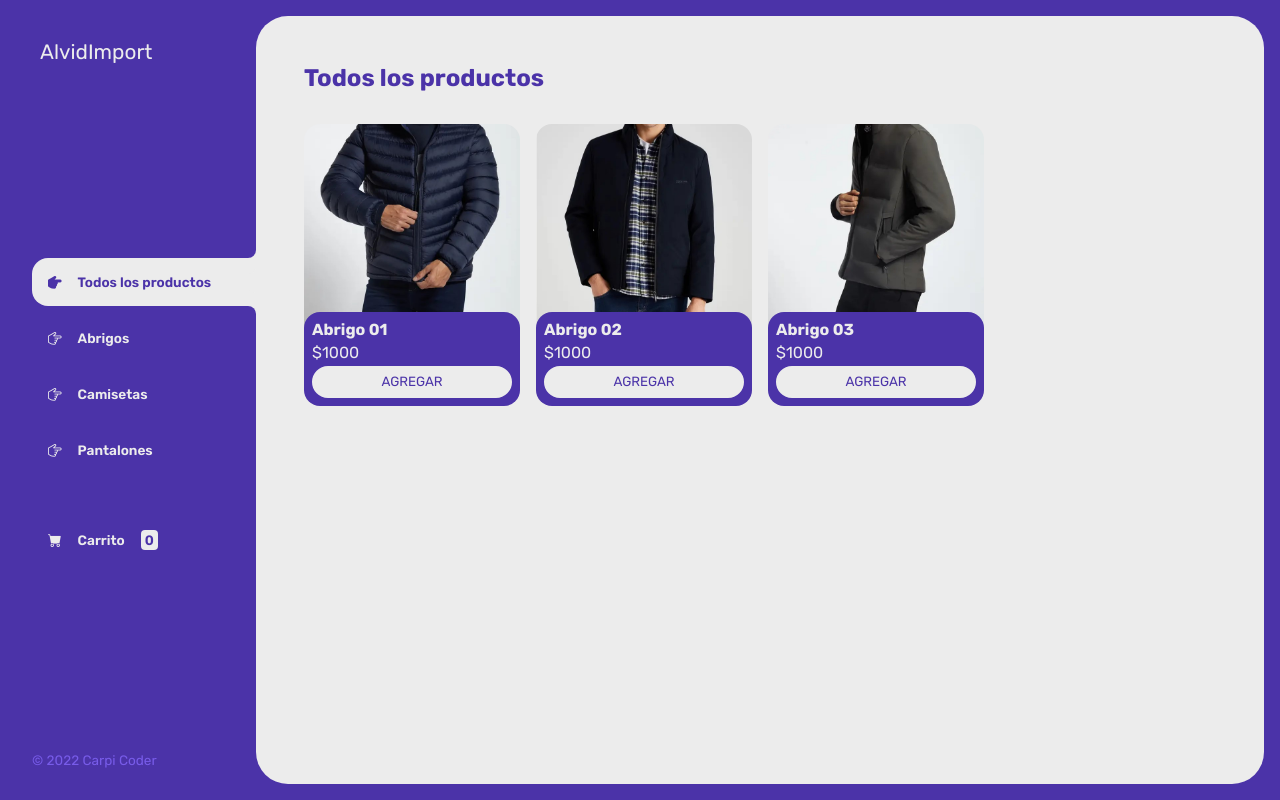
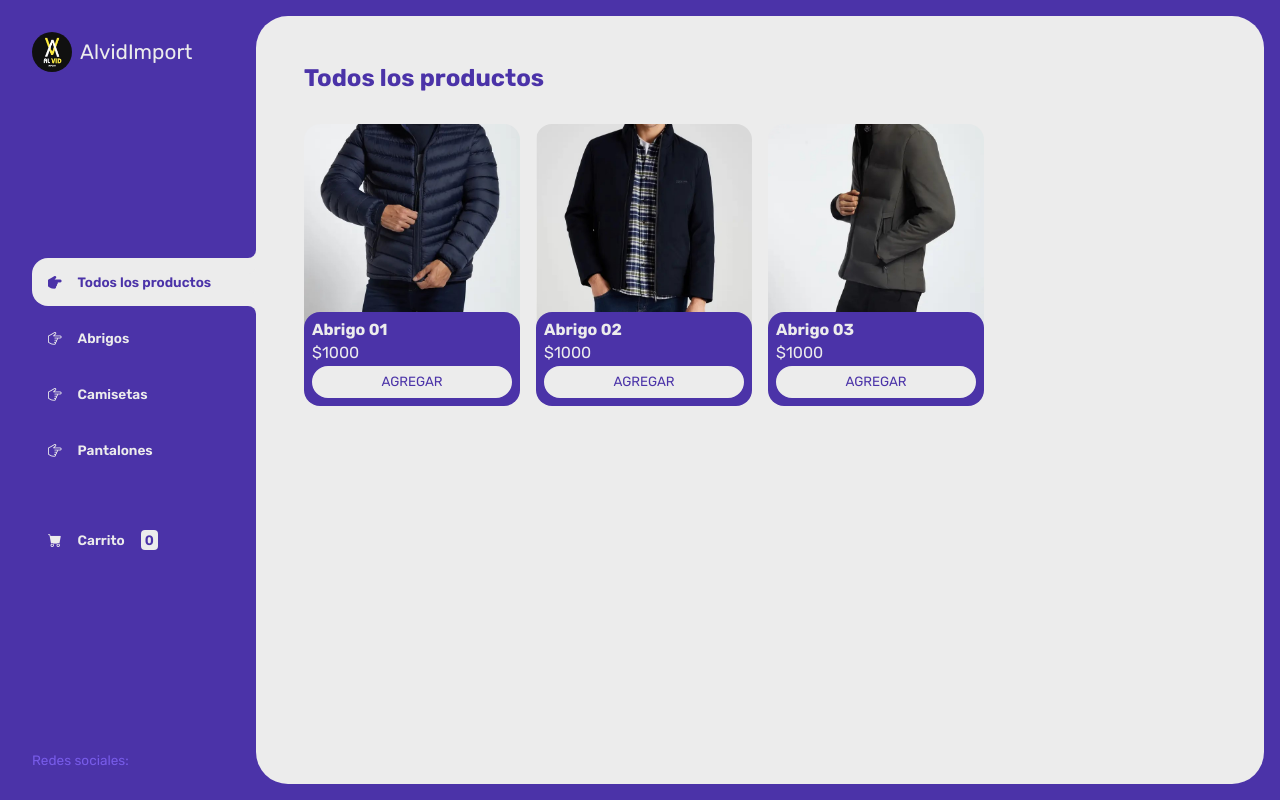
Before and after one commit to yubise/proyecto-gerencia, a plain HTML site: page index.html in a window 1280 px wide. Drawn offline with nearby package versions, Linux system fonts and the light colour scheme.

Commit message:
Add files via upload

```diff
--- a/index.html
+++ b/index.html
@@ -14,6 +14,7 @@
 
     <div class="wrapper">
         <header class="header-mobile">
+            <img src="img/logo.jpg" style="width: 40px; border-radius: 50%;">
             <h1 class="logo">AlvidImport</h1>
             <button class="open-menu" id="open-menu">
                 <i class="bi bi-list"></i>
@@ -23,7 +24,8 @@
             <button class="close-menu" id="close-menu">
                 <i class="bi bi-x"></i>
             </button>
-            <header>
+            <header class="frente">
+                <img src="img/logo.jpg" style="width: 40px; border-radius: 50%;">
                 <h1 class="logo">AlvidImport</h1>
             </header>
             <nav>
@@ -48,7 +50,7 @@
                 </ul>
             </nav>
             <footer>
-                <p class="texto-footer">© 2022 Carpi Coder</p>
+                <p class="texto-footer">Redes sociales:</p>
             </footer>
         </aside>
         <main>
```
